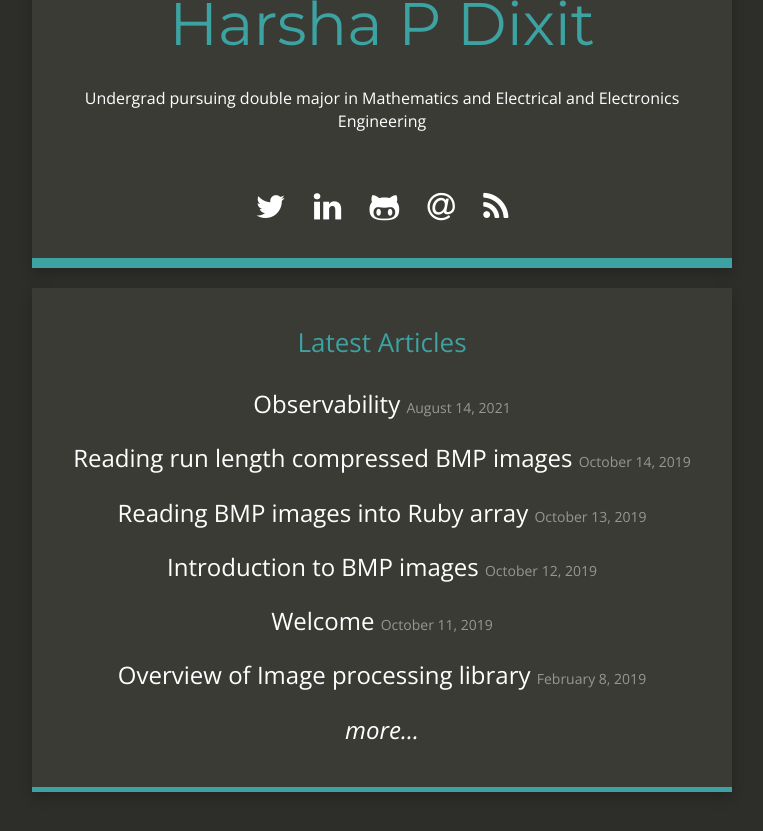
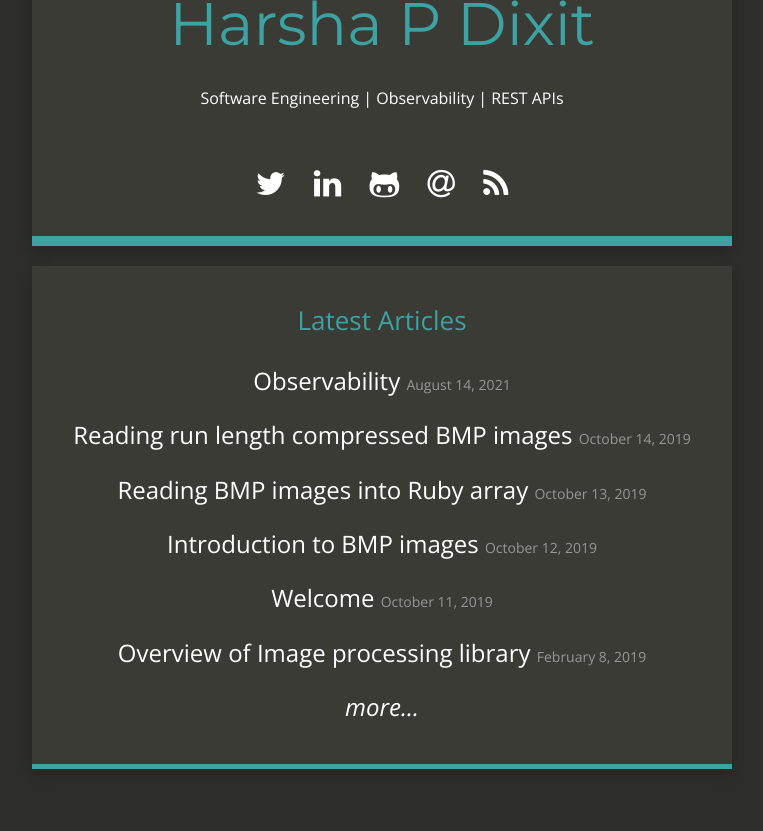
Before and after one commit to harshadixit12/harshadixit12.github.io, a Jekyll site: the page built from index.html, in a window 1280 px wide, cut to the strip 174-1007 px from the top of the page. Shown: the whole strip, without its empty margins (258-1021 px from the left). Built offline with Jekyll 4.4.1, drawn with Linux system fonts in a browser that asks for light colours; nearby versions of some CDN libraries; after the commit the page ends 984 px from its top, so only the background shows below that.

Commit message:
Update title description

```diff
--- a/_config.yml
+++ b/_config.yml
@@ -4,7 +4,7 @@ email: harshadixit12@gmail.com
 description: "" #add description
 baseurl: ""
 url: "http://harshadixit12.github.io/"
-title_description: "Undergrad pursuing double major in Mathematics and Electrical and Electronics Engineering"
+title_description: "Software Engineering | Observability | REST APIs"
 title_image: "https://s.gravatar.com/avatar/2d22387f94afafe63f3d13b7233688a1?s=80"
 google_analytics: "UA-149876783-1"
 disqus_account:
@@ -14,7 +14,7 @@ post_limit: 15
 
 # Social usernames/URLs
 twitter_username: harshadixit12
-github_username:  harshadixit12
+github_username: harshadixit12
 instagram_username:
 reddit_username:
 linkedin_link: https://in.linkedin.com/in/harsha-dixit-9a285712a
@@ -22,7 +22,7 @@ google_plus_link:
 stackoverflow_link:
 xing_link:
 facebook_link:
-CV_link :
+CV_link:
 gmail_link: harshadixit12@gmail.com
 
 # Footer
```
